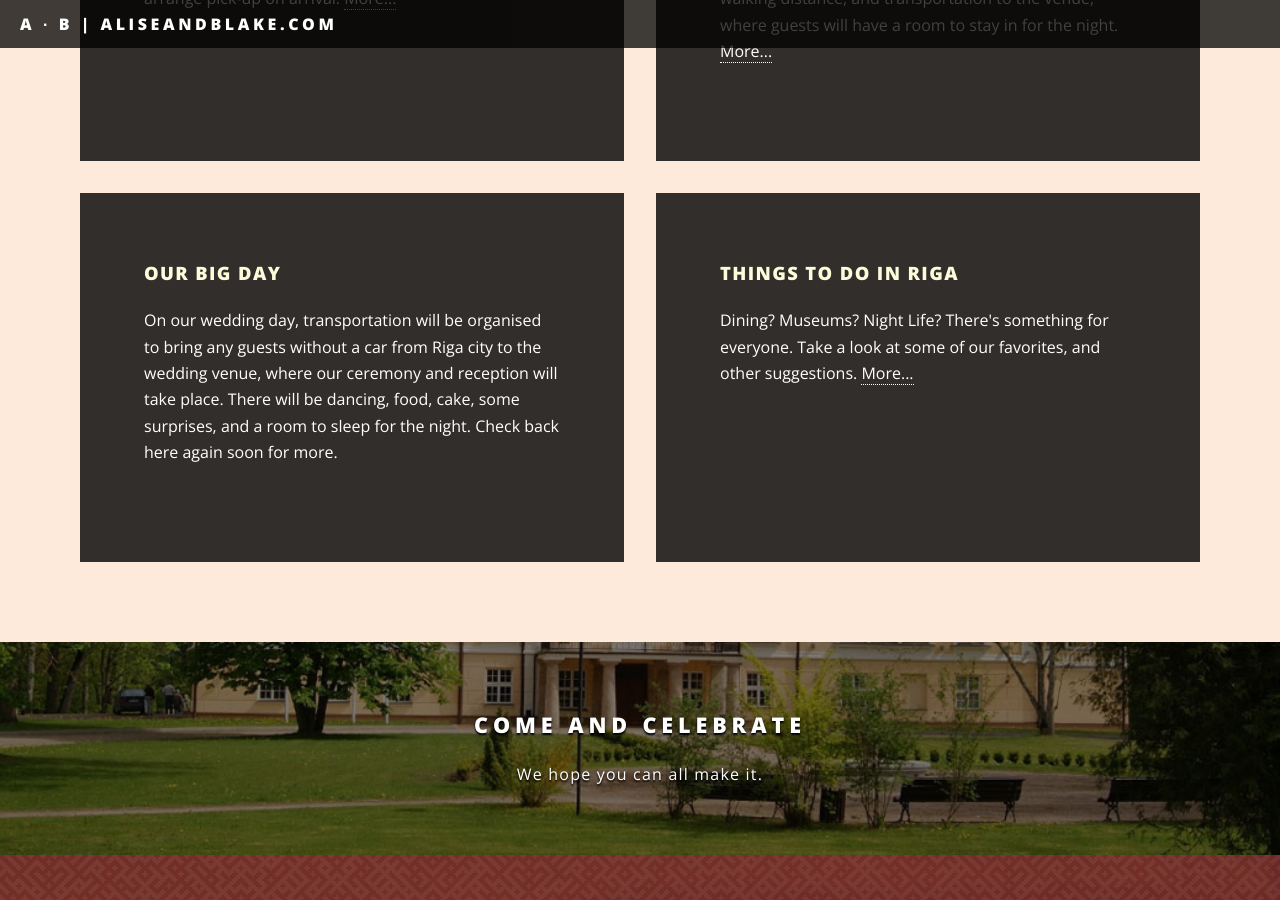
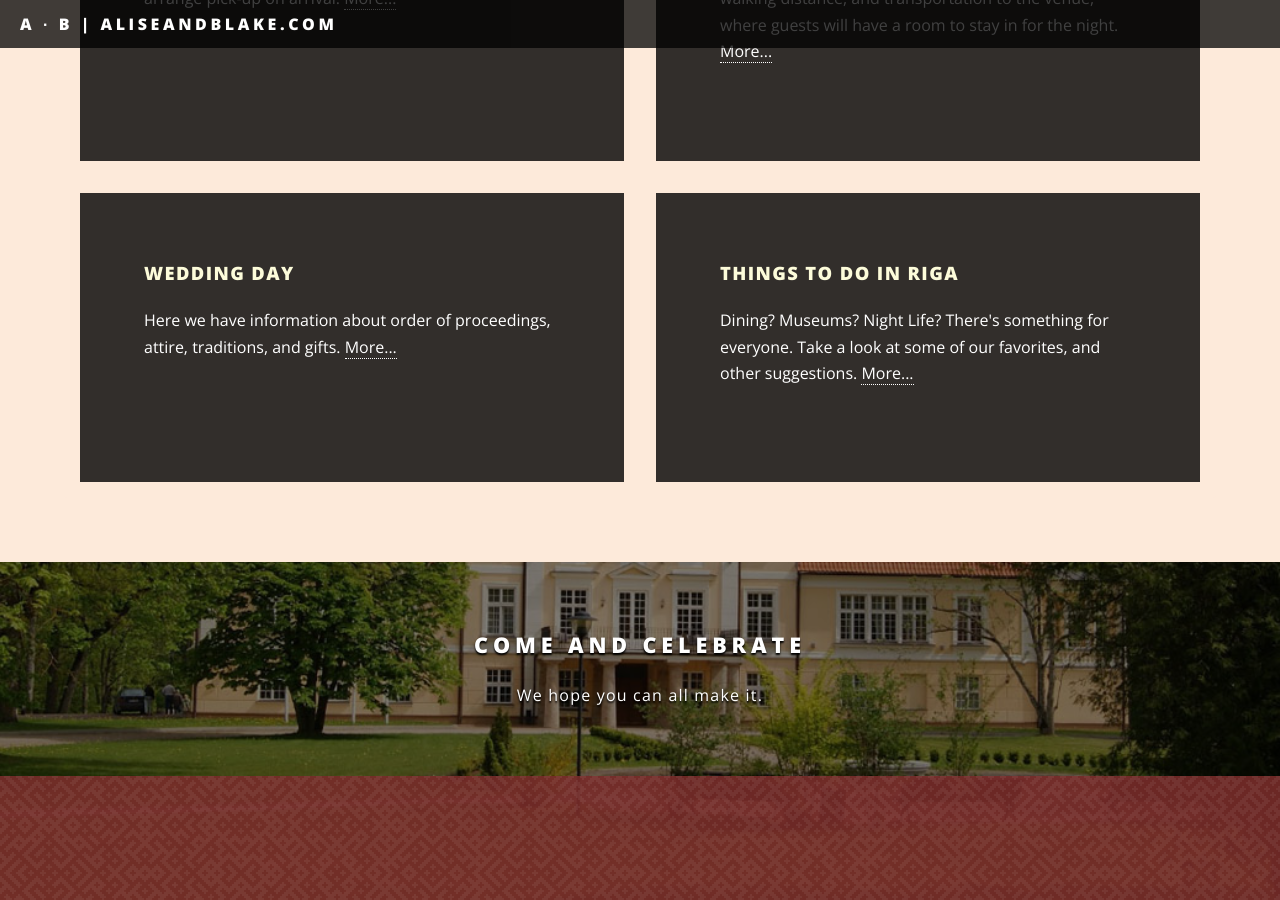
Before and after one commit to aliseandblake/aliseandblake.github.io, a Jekyll site: the page built from index.html, in a window 1280 px wide and 900 px high, scrolled down 1734 px. Built offline with Jekyll 4.4.1, drawn with Linux system fonts in a browser that asks for light colours.

Commit message:
add link to wedding-day page

```diff
--- a/index.html
+++ b/index.html
@@ -81,14 +81,12 @@ layout: landing
                 </li>
 
                 <li class="icon">
-                  <h3>Our Big Day</h3>
+                  <h3>Wedding Day</h3>
                   <p>
 
-                  On our wedding day, transportation will be organised to bring
-                  any guests without a car from Riga city to the wedding venue,
-                  where our ceremony and reception will take place. There will
-                  be dancing, food, cake, some surprises, and a room to sleep
-                  for the night. Check back here again soon for more.
+                  Here we have information about order of proceedings, attire,
+                  traditions, and gifts.
+                  <a href="wedding-day">More...</a>
 
                   </p>
                 </li>
```
